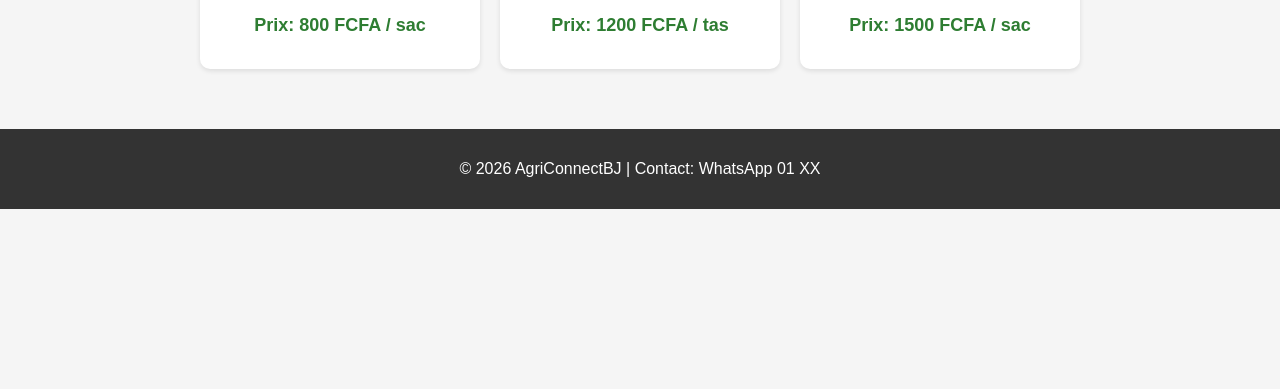
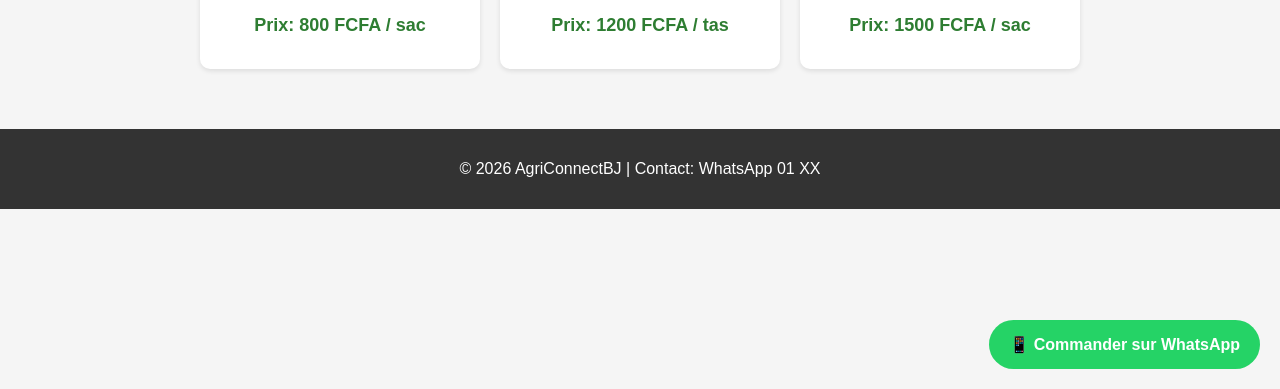
Before and after one commit to sossarock/mon-site-web, a plain HTML site: page index.html in a window 1280 px wide. Shown: the part 411-800 px from the top of the page. Drawn offline with Linux system fonts and the light colour scheme.

Commit message:
Add WhatsApp contact button to index.html
Added a WhatsApp button for direct contact.

```diff
--- a/index.html
+++ b/index.html
@@ -47,6 +47,8 @@
   <footer>
     <p>© 2026 AgriConnectBJ | Contact: WhatsApp 01 XX</p>
   </footer>
+<!-- Bouton WhatsApp -->
+<a href="https://wa.me/2290196533869" target="_blank" style="position: fixed; bottom: 20px; right: 20px; background: #25D366; color: white; padding: 15px 20px; border-radius: 50px; text-decoration: none; font-weight: bold; font-size: 16px; z-index: 1000;">📱 Commander sur WhatsApp</a>
 
 </body>
 </html>
```
